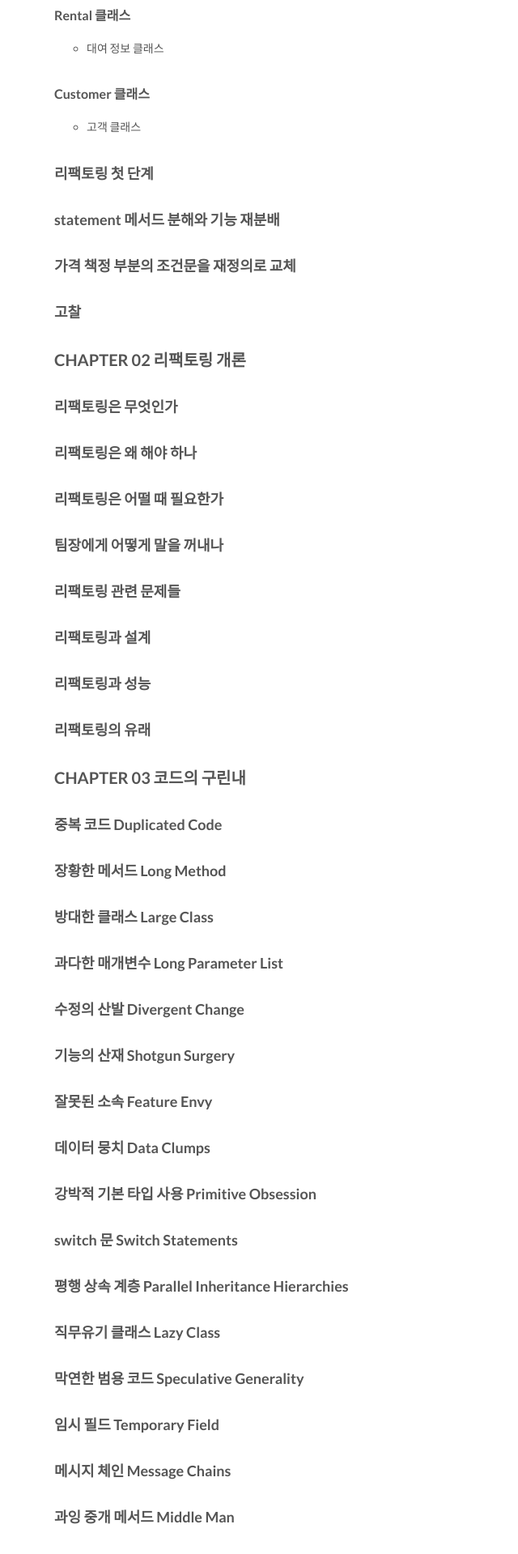
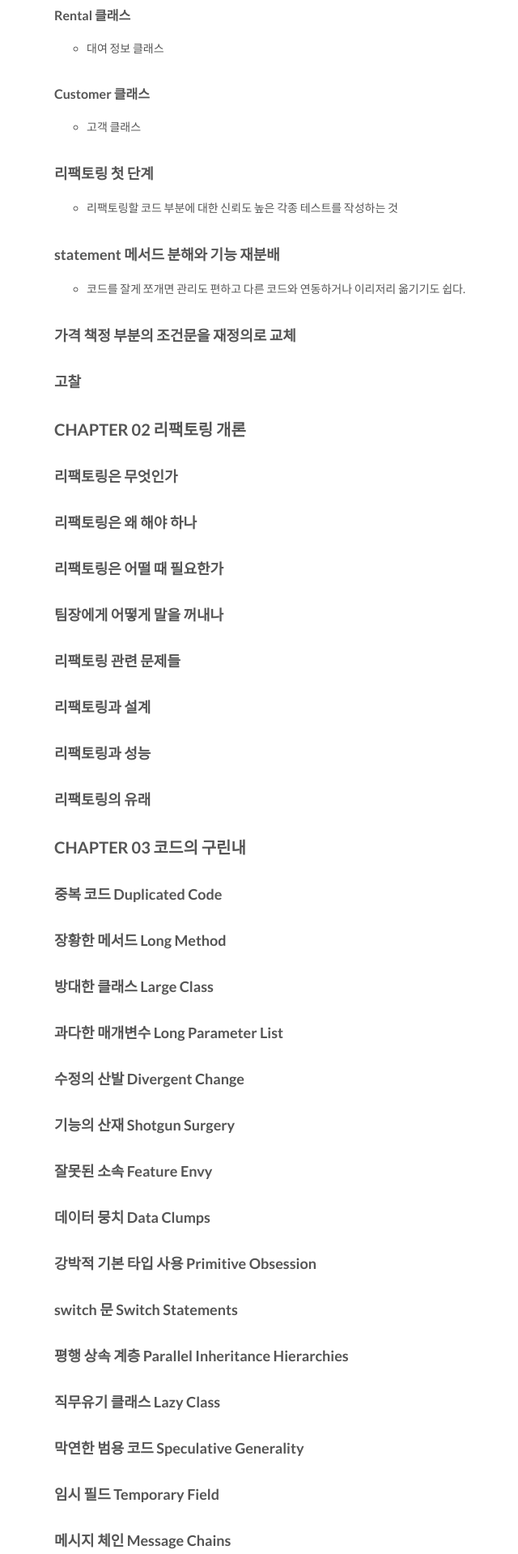
Before and after one commit to csj4032/csj4032.github.io, a Jekyll site: the page built from _posts/2018-04-16-Refactoring.md, in a window 1280 px wide. Shown: the part 1000-2919 px from the top of the page at 81% size, without its empty margins (223-863 px from the left). Built offline with Jekyll 4.4.1, drawn with Linux system fonts in a browser that asks for light colours; comment, search, counter and statistics services are not loaded.

Commit message:
리팩토링 포스팅 수정

```diff
--- a/_posts/2018-04-16-Refactoring.md
+++ b/_posts/2018-04-16-Refactoring.md
@@ -27,8 +27,10 @@ comments: true
 * 고객 클래스
 
 ### 리팩토링 첫 단계
+* 리팩토링할 코드 부분에 대한 신뢰도 높은 각종 테스트를 작성하는 것
 
 ### statement 메서드 분해와 기능 재분배
+* 코드를 잘게 쪼개면 관리도 편하고 다른 코드와 연동하거나 이리저리 옮기기도 쉽다.
 
 ### 가격 책정 부분의 조건문을 재정의로 교체
 
```
